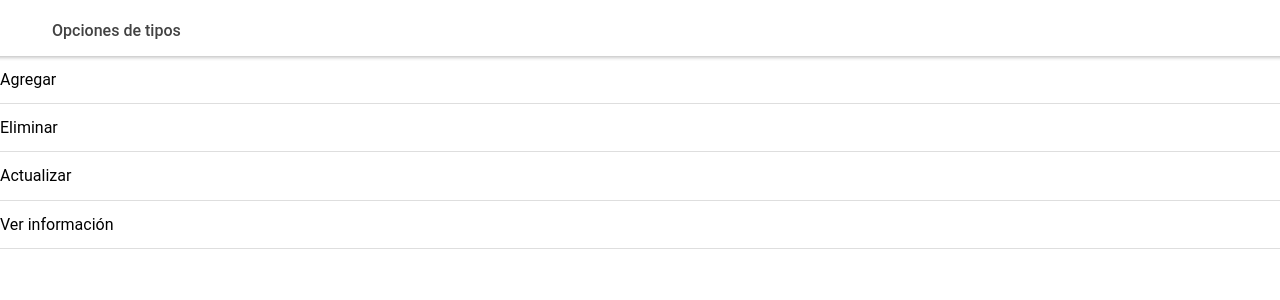
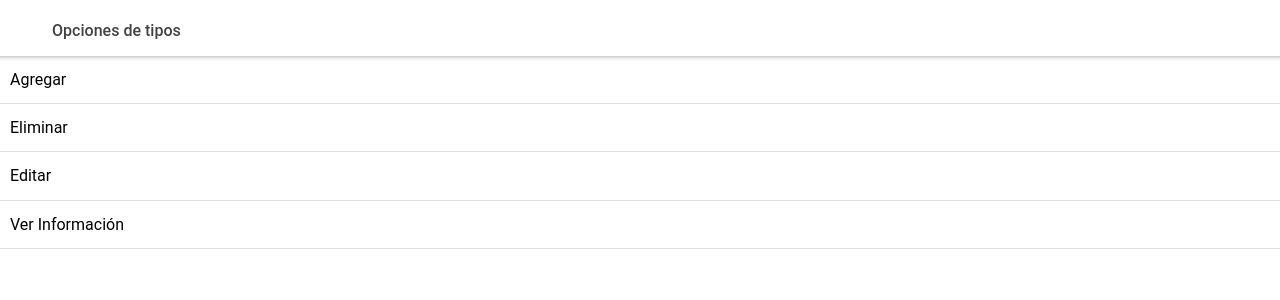
Before and after one commit to Shpm21/PROYECT-MINERA-FRONTEND, a React (Create React App) app: page /types in a window 1280 px wide. Shown: the top 300 px of the page. Built offline with nearby package versions, Linux system fonts and the light colour scheme.

Commit message:
refactor AdminOptions component

```diff
--- a/src/components/AdminOptions.tsx
+++ b/src/components/AdminOptions.tsx
@@ -1,37 +1,52 @@
 import { IonIcon, IonItem, IonLabel } from '@ionic/react'
-
-const colorIcons: string = 'primary'
+import AdminOption from './AdminOption'
+import './AdminOptions.css'
 
 interface Props {
   option: string
 }
+
+interface Setting {
+  text: string
+  icon: string
+  action: string
+}
+
+const settings: Setting[] = [
+  {
+    text: 'Agregar',
+    icon: 'add-circle',
+    action: 'add'
+  },
+  {
+    text: 'Eliminar',
+    icon: 'close-circle',
+    action: 'delete'
+  },
+  {
+    text: 'Editar',
+    icon: 'pencil',
+    action: 'edit'
+  },
+  {
+    text: 'Ver Información',
+    icon: 'eye',
+    action: 'info'
+  }
+]
+
 const AdminOptions: React.FC<Props> = ({ option }) => {
   return (
     <>
-      <IonItem routerLink={`${option}/add`}>
-        <IonIcon icon="add-circle" color={colorIcons} />
-        <IonLabel>
-          <h2>Agregar</h2>
-        </IonLabel>
-      </IonItem>
-      <IonItem routerLink={`${option}/delete`}>
-        <IonIcon icon="close-circle" color={colorIcons} />
-        <IonLabel>
-          <h2>Eliminar</h2>
-        </IonLabel>
-      </IonItem>
-      <IonItem routerLink={`${option}/update`}>
-        <IonIcon icon="pencil" color={colorIcons} />
-        <IonLabel>
-          <h2>Actualizar</h2>
-        </IonLabel>
-      </IonItem>
-      <IonItem routerLink={`${option}/find`}>
-        <IonIcon icon="eye" color={colorIcons} />
-        <IonLabel>
-          <h2>Ver información</h2>
-        </IonLabel>
-      </IonItem>
+      {settings.map((setting, index) => (
+        <AdminOption
+          key={index}
+          option={option}
+          text={setting.text}
+          icon={setting.icon}
+          action={setting.action}
+        />
+      ))}
     </>
   )
 }
```
